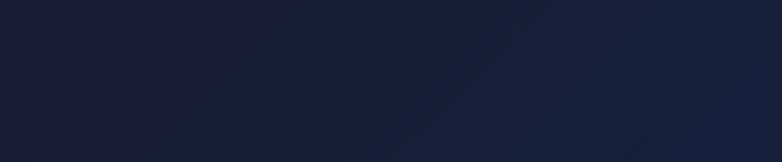
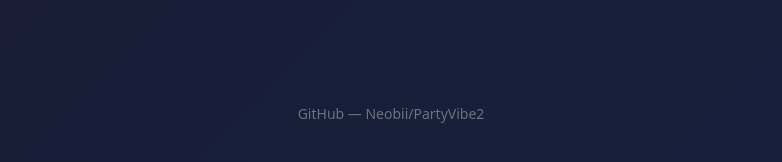
Before and after one commit to Neobii/PartyVibe2, a Next.js app: page / in a window 1280 px wide. Shown: the part 628-790 px from the top of the page, without its empty margins (249-1031 px from the left). Built offline with nearby package versions, Linux system fonts and the light colour scheme; no server answers; the database is empty.

Commit message:
added link to github on home page

```diff
--- a/app/page.tsx
+++ b/app/page.tsx
@@ -106,6 +106,27 @@
           </ul>
         )}
       </section>
+
+      <footer
+        style={{
+          marginTop: "auto",
+          paddingTop: "2rem",
+          paddingBottom: "1rem",
+        }}
+      >
+        <a
+          href="https://github.com/Neobii/PartyVibe2"
+          target="_blank"
+          rel="noopener noreferrer"
+          style={{
+            color: "#6b7280",
+            fontSize: "0.875rem",
+            textDecoration: "none",
+          }}
+        >
+          GitHub — Neobii/PartyVibe2
+        </a>
+      </footer>
     </main>
   );
 }
```
